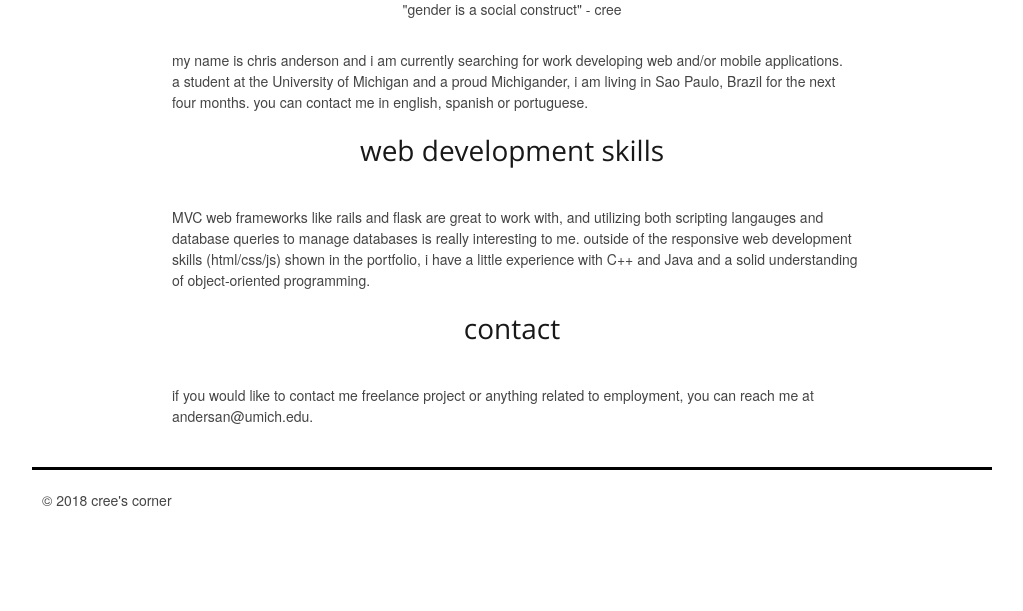
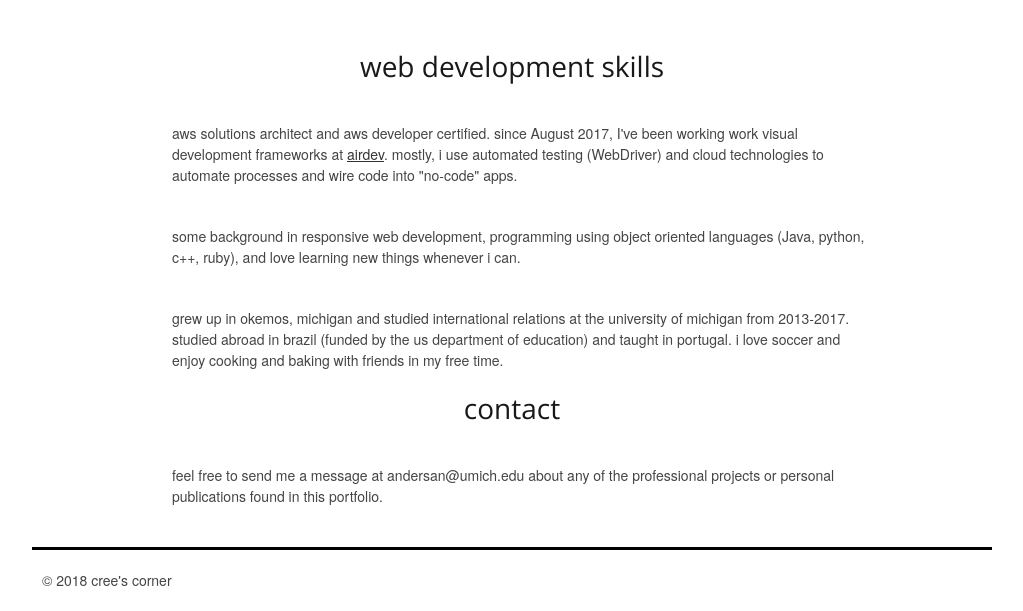
Before and after one commit to yaboicree/blogfolio, a Rails app: page /about in a window 1280 px wide. Shown: the part 571-1182 px from the top of the page, without its empty margins (128-1151 px from the left). Before the commit the page ends 1077 px from the top, so only its background shows below. Run offline with Rails 7, Linux system fonts and the light colour scheme; style sheets or scripts are compiled from the project's sources; some libraries are stand-ins or nearby versions.

Commit message:
update copy on about page

```diff
--- a/app/views/pages/about.html.erb
+++ b/app/views/pages/about.html.erb
@@ -4,21 +4,24 @@
 
 <figure>
 	<img src="https://s3.amazonaws.com/andersan/blog/headshot.jpg" alt="cree headshot photo">
-	<figcaption>"gender is a social construct" - cree</figcaption>
 </figure>
 
 
-<div class="twelve columns offset-by-two"><p>my name is chris anderson and i am currently searching for work developing web and/or mobile applications. a student at the University of Michigan and a proud Michigander, i am living in Sao Paulo, Brazil for the next four months. you can contact me in english, spanish or portuguese.</p></div>
+<div class="twelve columns offset-by-two"><p></p></div>
 
 
 <h3 style="clear: both;">web development skills </h3>
 
 <div class="twelve columns offset-by-two">
-<p class="twelve columns offset-by-two">MVC web frameworks like rails and flask are great to work with, and utilizing both scripting langauges and database queries to manage databases is really interesting to me. outside of the responsive web development skills (html/css/js) shown in the portfolio, i have a little experience with C++ and Java and a solid understanding of object-oriented programming.</p>
+<p class="twelve columns offset-by-two">aws solutions architect and aws developer certified. since August 2017, I've been working work visual development frameworks at <a src="airdev.co">airdev</a>. mostly, i use automated testing (WebDriver) and cloud technologies to automate processes and wire code into "no-code" apps.</p>
+
+<p class="twelve columns offset-by-two">some background in responsive web development, programming using object oriented languages (Java, python, c++, ruby), and love learning new things whenever i can.</p>
+
+<p class="twelve columns offset-by-two">grew up in okemos, michigan and studied international relations at the university of michigan from 2013-2017. studied abroad in brazil (funded by the us department of education) and taught in portugal. i love soccer and enjoy cooking and baking with friends in my free time.</p>
 
 <h3>contact</h3>
 
-<p class="twelve columns offset-by-two">if you would like to contact me freelance project or anything related to employment, you can reach me at andersan@umich.edu.</p>
+<p class="twelve columns offset-by-two">feel free to send me a message at andersan@umich.edu about any of the professional projects or personal publications found in this portfolio.</p>
 </div>
 
 <div style="clear: both;"></div>
```
